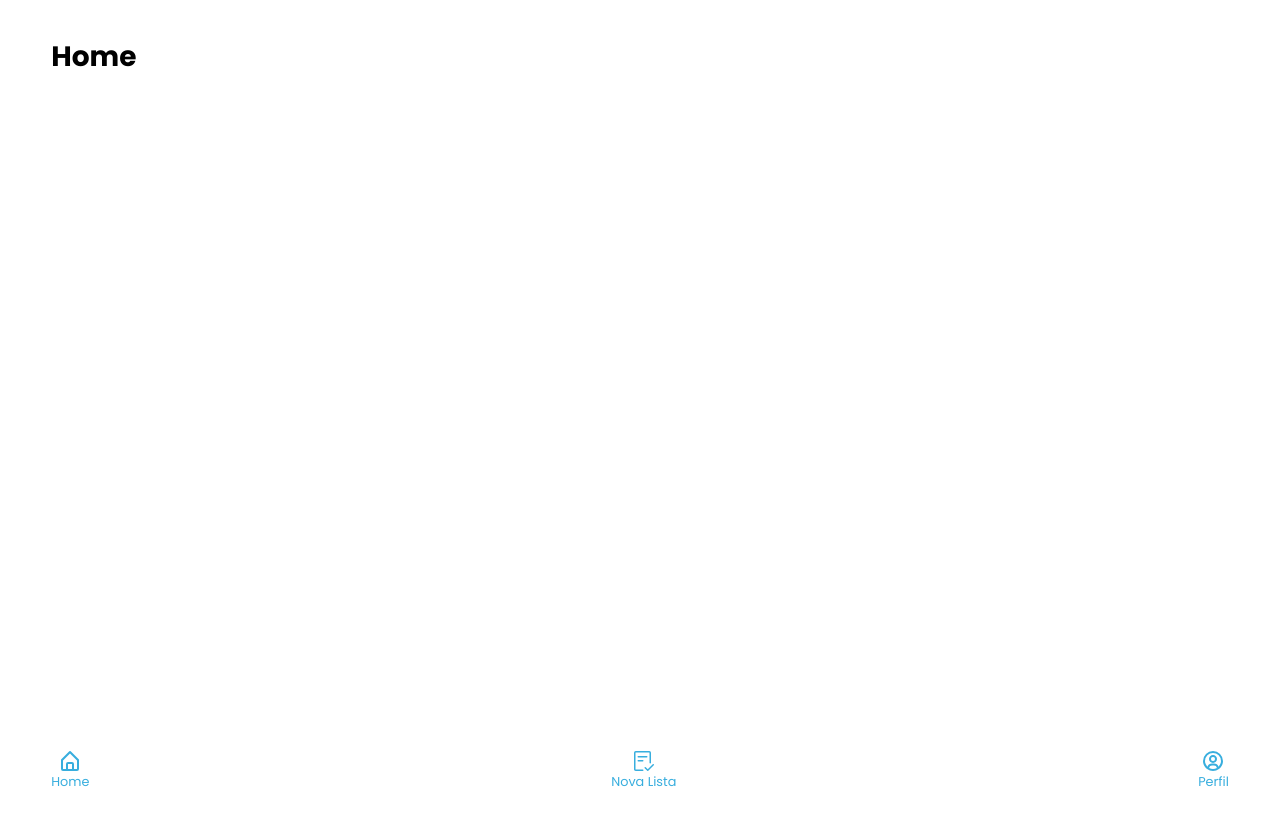
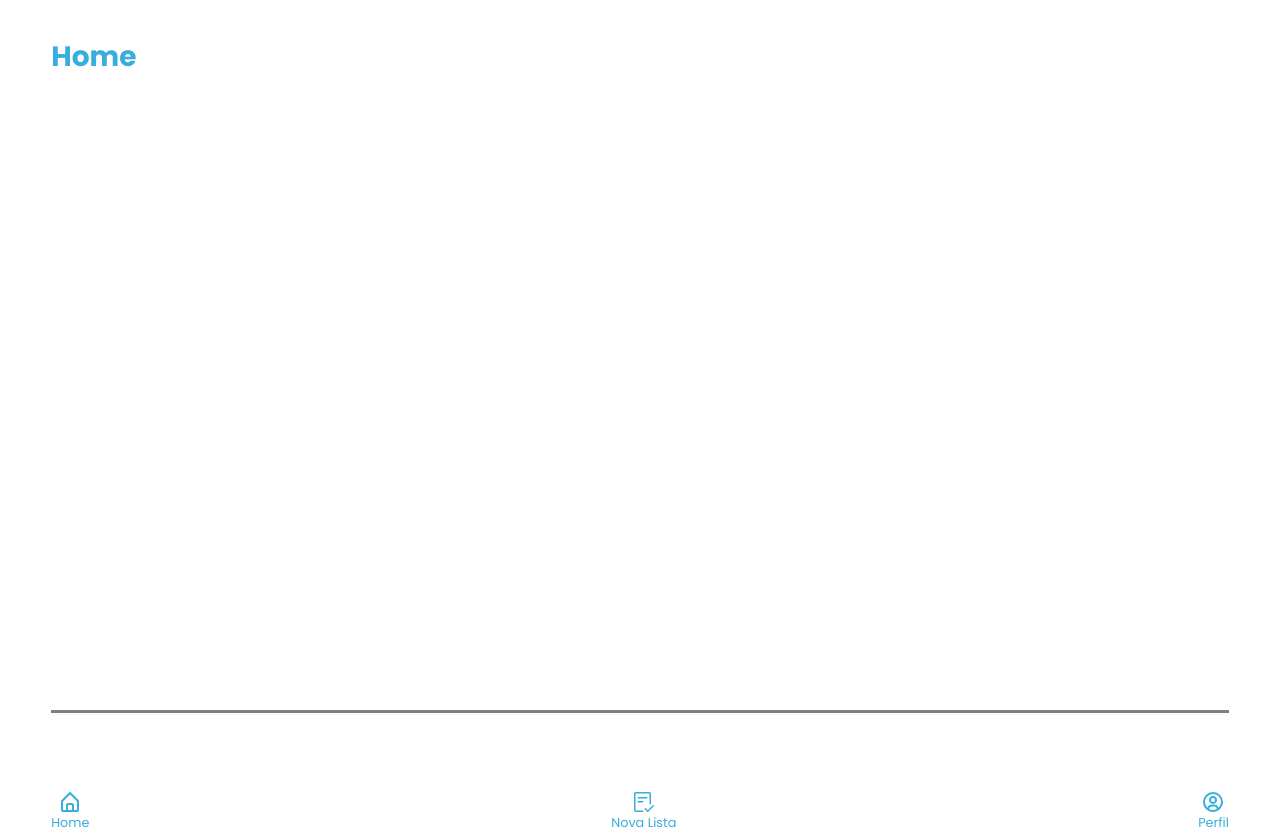
Before and after one commit to CaioLiang/CP04---APP-, a React (Vite) app: page / in a window 1280 px wide. Built offline with nearby package versions, Linux system fonts and the light colour scheme.

Commit message:
att escopo e cores pronto

```diff
--- a/src/App.tsx
+++ b/src/App.tsx
@@ -1,7 +1,7 @@
 import { Suspense, lazy } from "react";
 import { BrowserRouter, Routes, Route} from "react-router-dom";
 
-const LazyHome = lazy(() => import("./pages/Home/Home")) //Serve como variavel para Router
+const LazyHome = lazy(() => import("./pages/Home/Home"))
 const LazyProfile = lazy(() => import("./pages/Profile/Profile"))
 const LazyList_Fill = lazy(() => import("./pages/List_Fill/List_Fill"))
 
@@ -18,8 +18,6 @@ function App() {
     </Routes>
     </Suspense>
   </BrowserRouter>
-  //controla as rotas do navegador
-  //sempre desse formato
 );
 }
 
--- /dev/null
+++ b/src/components/Barra/Barra.style.ts
@@ -0,0 +1,7 @@
+import { styled } from "styled-components";
+
+export const StyledBarra = styled.div`
+    background-color: #808080;
+    width: 100%;
+    height: 3%;
+    `;
--- /dev/null
+++ b/src/components/Barra/Barra.tsx
@@ -0,0 +1,7 @@
+import { StyledBarra } from './Barra.style.ts';
+
+export const Barra = () => {
+    return (
+        <StyledBarra/>
+    );
+};
--- a/src/components/Layout/Layout.tsx
+++ b/src/components/Layout/Layout.tsx
@@ -1,5 +1,6 @@
 import { Menu } from "../Menu/Menu"
 import { StyledLayout } from "./Layout.style"
+import { Barra } from "../Barra/Barra"
 
 interface LayoutProps {
     children: React.ReactNode
@@ -9,6 +10,7 @@ export const Layout = ({ children }: LayoutProps) => {
     return (
         <StyledLayout>
             <main>{children}</main>
+            <Barra />
             <Menu />
         </StyledLayout>
     )
--- a/src/components/Menu/Menu.tsx
+++ b/src/components/Menu/Menu.tsx
@@ -1,14 +1,12 @@
 import { BiHomeAlt } from 'react-icons/bi';
 import { GoChecklist } from 'react-icons/go';
 import { BiUserCircle } from 'react-icons/bi';
-import { StyledMenu, StyledMenuItem, StyledWrapperMenu, StyledLink } from './Menu.style';
+import { StyledMenu, StyledMenuItem, StyledWrapperMenu, StyledLink} from './Menu.style';
 
 export const Menu = () => {
     return (
+
             <StyledMenu>
-        <div>
-
-        </div>
                 <StyledWrapperMenu>
                     <StyledMenuItem>
                         <BiHomeAlt size="1.5rem" color="#38aede" />
--- a/src/main.tsx
+++ b/src/main.tsx
@@ -5,7 +5,7 @@ import { GlobalStyles } from "./styles/GlobalStyles.ts";
 
 createRoot(document.getElementById("root")!).render(
   <StrictMode>
-    <GlobalStyles /> {/* SEMPRE colocar antes do <App /> */}
+    <GlobalStyles />
     <App />
   </StrictMode>
 );
--- a/src/pages/Home/Home.tsx
+++ b/src/pages/Home/Home.tsx
@@ -1,9 +1,10 @@
 import { Layout } from "../../components/Layout/Layout";
+import {StyledH1 } from "../../styles/Colors"
 
 export default function Home () {
   return (
     <Layout>
-      <h1>Home</h1>
+      <StyledH1>Home</StyledH1>
     </Layout>
   );
 
--- a/src/pages/List_Fill/List_Fill.tsx
+++ b/src/pages/List_Fill/List_Fill.tsx
@@ -1,9 +1,10 @@
 import { Layout } from "../../components/Layout/Layout";
+import {StyledH1 } from "../../styles/Colors"
 
 export default function List_Fill(){
     return (
         <Layout>
-            <h1>Nova Lista</h1>
+            <StyledH1>Nova Lista</StyledH1>
         </Layout>
     );
 }
--- a/src/pages/Profile/Profile.tsx
+++ b/src/pages/Profile/Profile.tsx
@@ -1,9 +1,10 @@
 import {Layout} from "../../components/Layout/Layout";
+import {StyledH1 } from "../../styles/Colors"
 
 export default function Profile(){
   return (
     <Layout>
-    <h1>Profile</h1>
+    <StyledH1>Profile</StyledH1>
     </Layout>
   );
 }
--- a/src/styles/Colors.ts
+++ b/src/styles/Colors.ts
@@ -0,0 +1,5 @@
+import styled from 'styled-components';
+
+export const StyledH1 = styled.h1`
+  color: #38aede;
+`;
```
Lines whose indentation alone changed are shown as unchanged.
